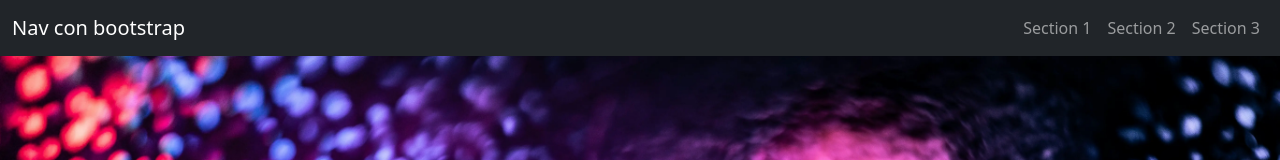
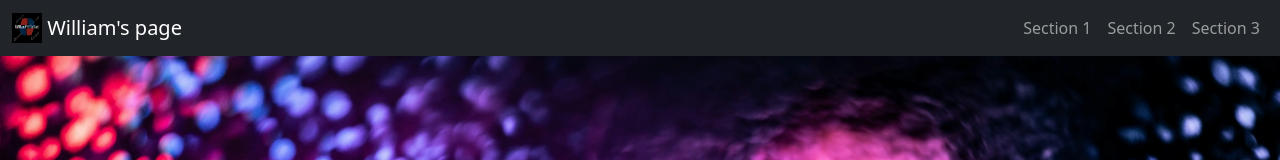
Before and after one commit to william5686/Parallax-page, a plain HTML site: page index.html in a window 1280 px wide. Shown: the top 160 px of the page. Drawn offline with nearby package versions, Linux system fonts and the light colour scheme; some packages are replaced by stand-ins of ours; a script that the page names is missing.

Commit message:
Update index.html

```diff
--- a/index.html
+++ b/index.html
@@ -13,7 +13,10 @@
     <!-- Navigation Bar -->
     <nav class="navbar navbar-expand-lg navbar-dark bg-dark fixed-top">
         <div class="container-fluid">
-            <a class="navbar-brand" href="#">Nav con bootstrap</a>
+          <a class="navbar-brand" href="#">
+                <img src="./assets/img/logo.png" alt="Logo" width="30" height="30" class="d-inline-block align-top">
+                William's page
+            </a>
             <button class="navbar-toggler" type="button" data-bs-toggle="collapse" data-bs-target="#navbarNav" aria-controls="navbarNav" aria-expanded="false" aria-label="Toggle navigation">
                 <span class="navbar-toggler-icon"></span>
             </button>
```
